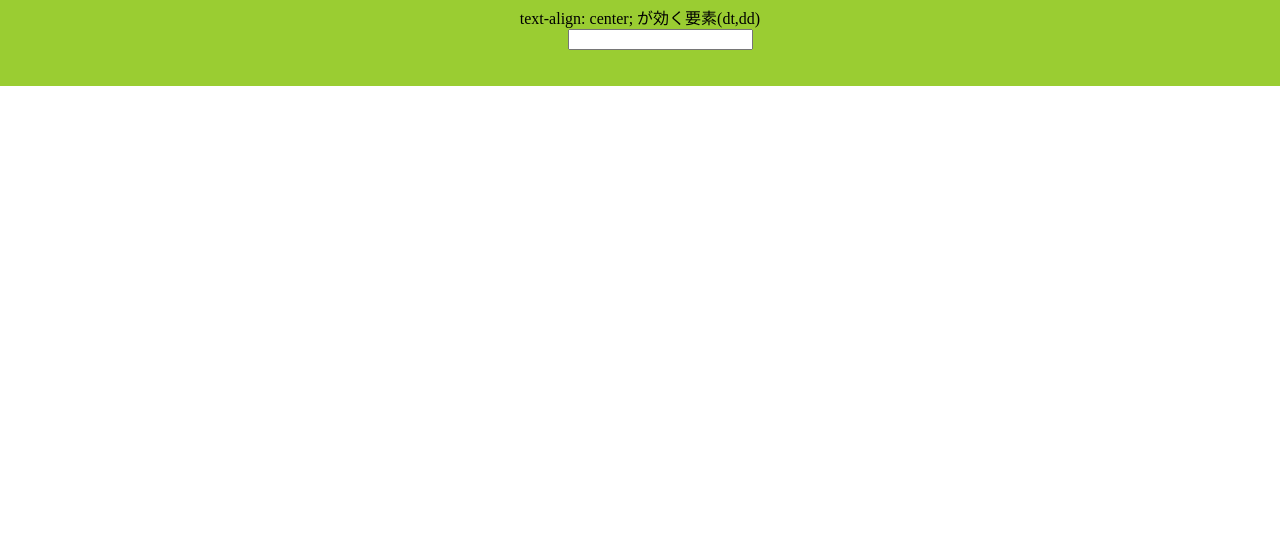
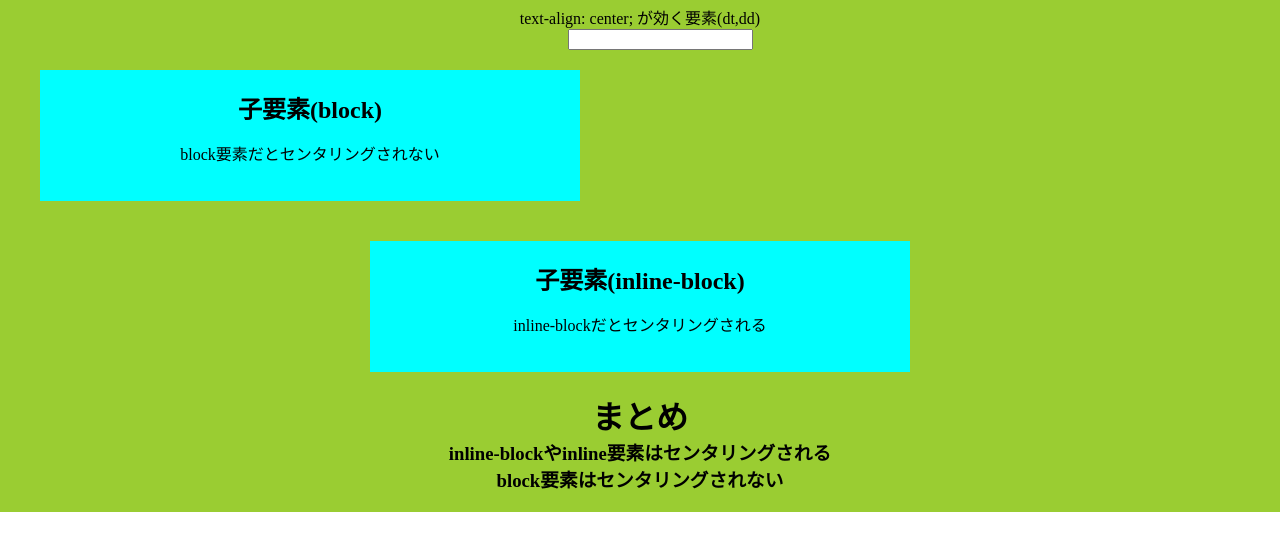
Before and after one commit to KojimaNaoyuki/centering, a plain HTML site: page index.html in a window 1280 px wide. Shown: the part 912-1462 px from the top of the page. Before the commit the page ends 1048 px from the top, so only its background shows below. Drawn offline with Linux system fonts and the light colour scheme.

Commit message:
2020/09/30/:2:

```diff
--- a/css/common.scss
+++ b/css/common.scss
@@ -29,4 +29,18 @@ body {
 
 .box4 {
     text-align: center;
+    &-inBlock {
+        margin: 20px;
+        padding: 20px;
+        background-color: aqua;
+        display: block;
+        width: 500px;
+    }
+    &-inInline {
+        margin: 20px;
+        background-color: aqua;
+        padding: 20px;
+        display: inline-block;
+        width: 500px;
+    }
 }
--- a/index.html
+++ b/index.html
@@ -40,6 +40,18 @@
             <dt>text-align: center; が効く要素(dt,dd)</dt>
             <dd><input type="text" name="" id=""></dd>
         </dl>
+        <div class="box4-inBlock">
+            <h2>子要素(block)</h2>
+            <p>block要素だとセンタリングされない</p>
+        </div>
+        <div class="box4-inInline">
+            <h2>子要素(inline-block)</h2>
+            <p>inline-blockだとセンタリングされる</p>
+        </div>
+
+        <h1>まとめ</h1>
+        <h3>inline-blockやinline要素はセンタリングされる</h3>
+        <h3>block要素はセンタリングされない</h3>
     </div>
 </body>
 </html>
```
Also changed, not shown: css/common.css, 1 other file.
